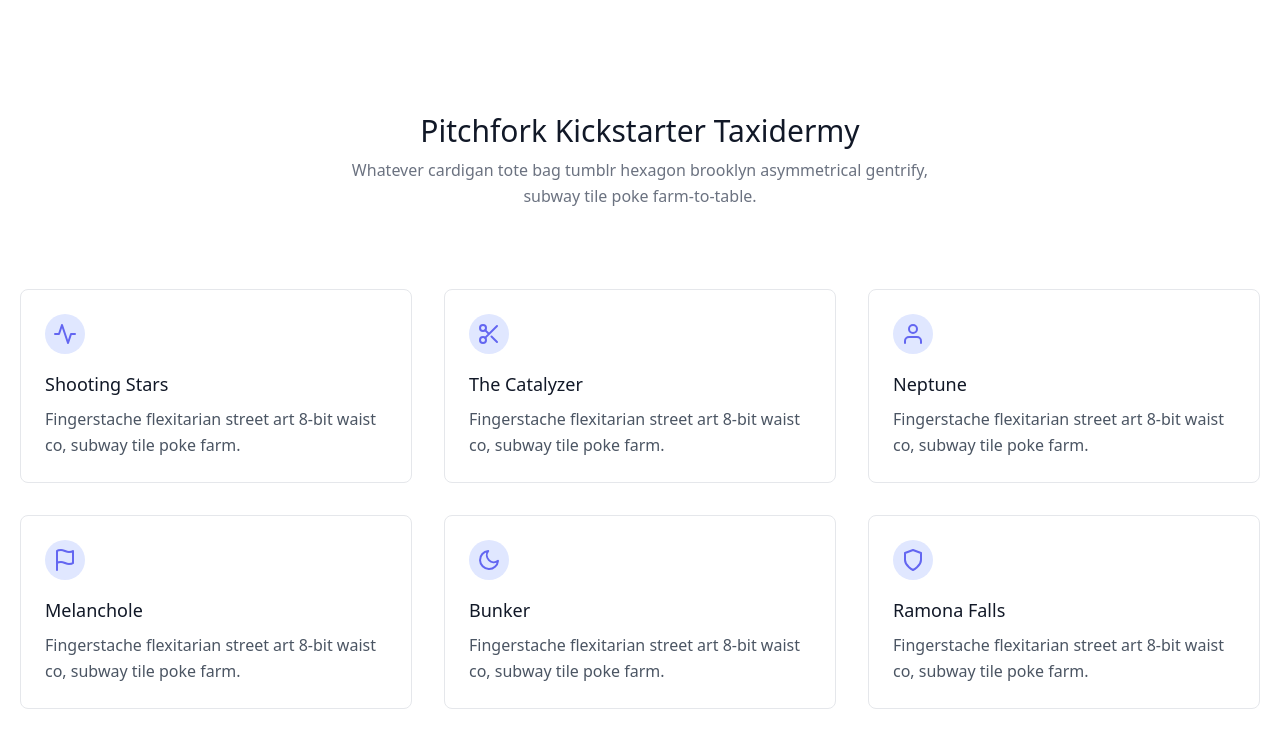
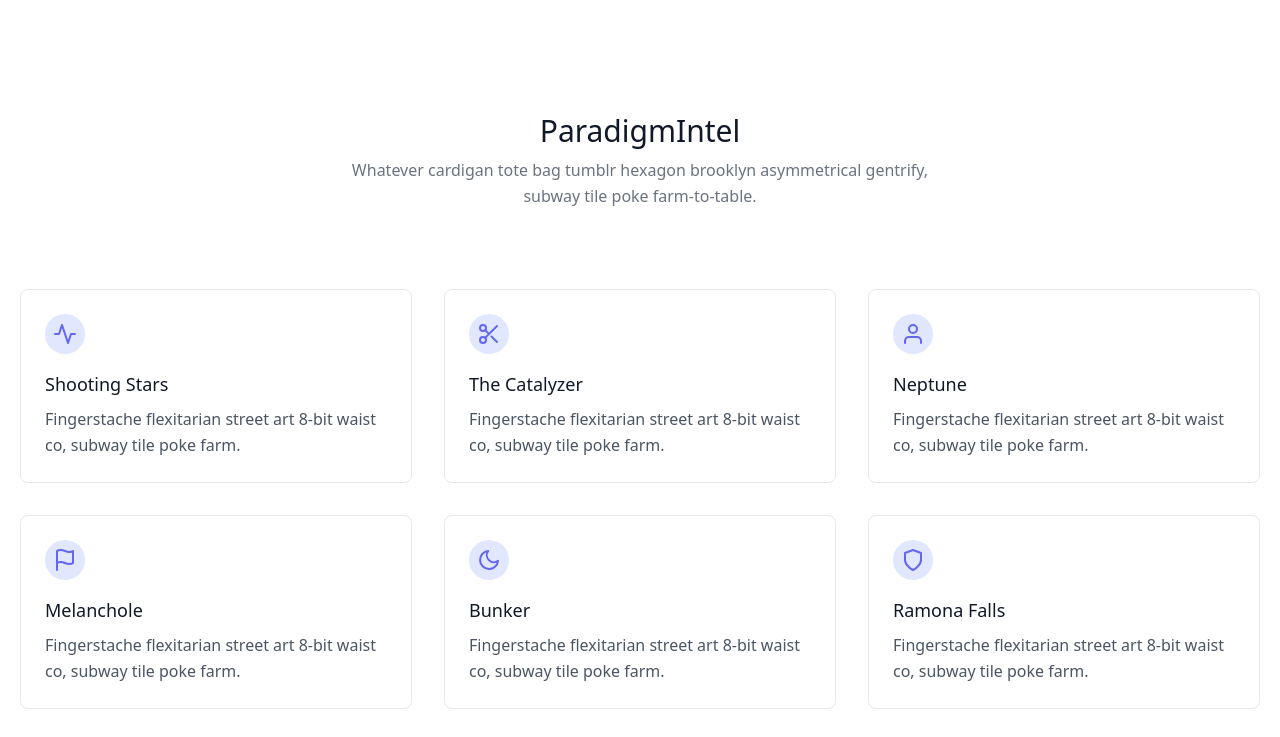
Before and after one commit to Grees-enter/demo, a plain HTML site: page index.html in a window 1280 px wide. Shown: the part 63-800 px from the top of the page. Drawn offline with nearby package versions, Linux system fonts and the light colour scheme.

Commit message:
Update index.html

```diff
--- a/index.html
+++ b/index.html
@@ -34,7 +34,7 @@
     <section class="text-gray-600 body-font">
         <div class="container px-5 py-24 mx-auto">
           <div class="flex flex-wrap w-full mb-20 flex-col items-center text-center">
-            <h1 class="sm:text-3xl text-2xl font-medium title-font mb-2 text-gray-900">Pitchfork Kickstarter Taxidermy</h1>
+            <h1 class="sm:text-3xl text-2xl font-medium title-font mb-2 text-gray-900">ParadigmIntel</h1>
             <p class="lg:w-1/2 w-full leading-relaxed text-gray-500">Whatever cardigan tote bag tumblr hexagon brooklyn asymmetrical gentrify, subway tile poke farm-to-table.</p>
           </div>
           <div class="flex flex-wrap -m-4">
```
